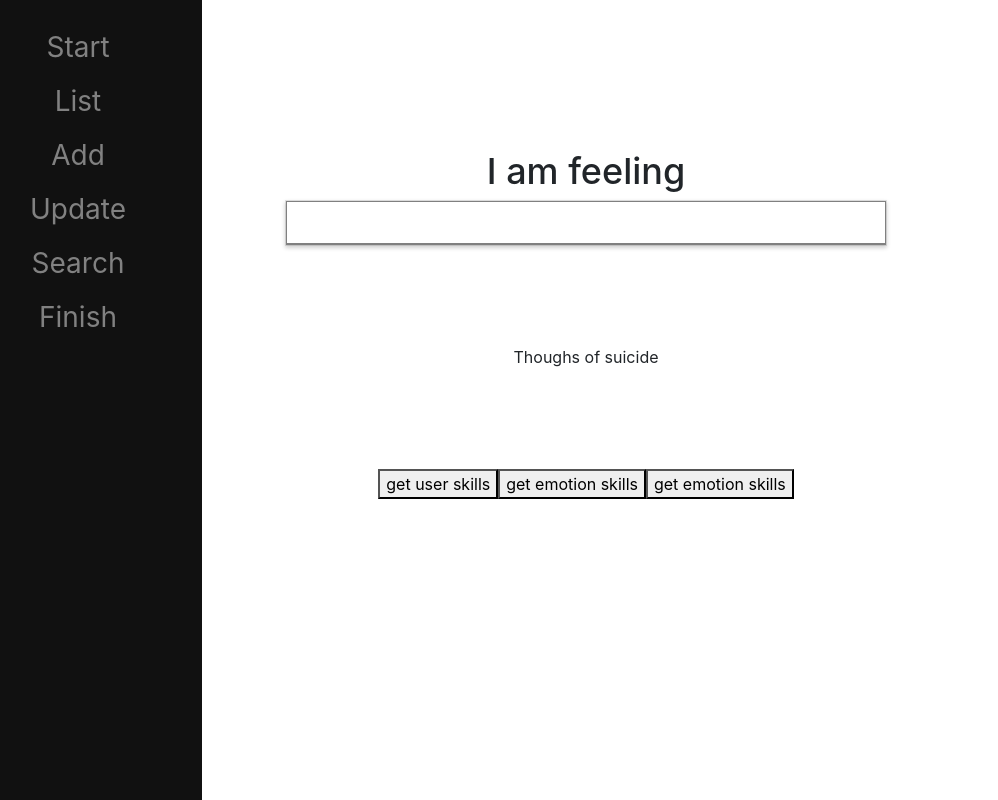
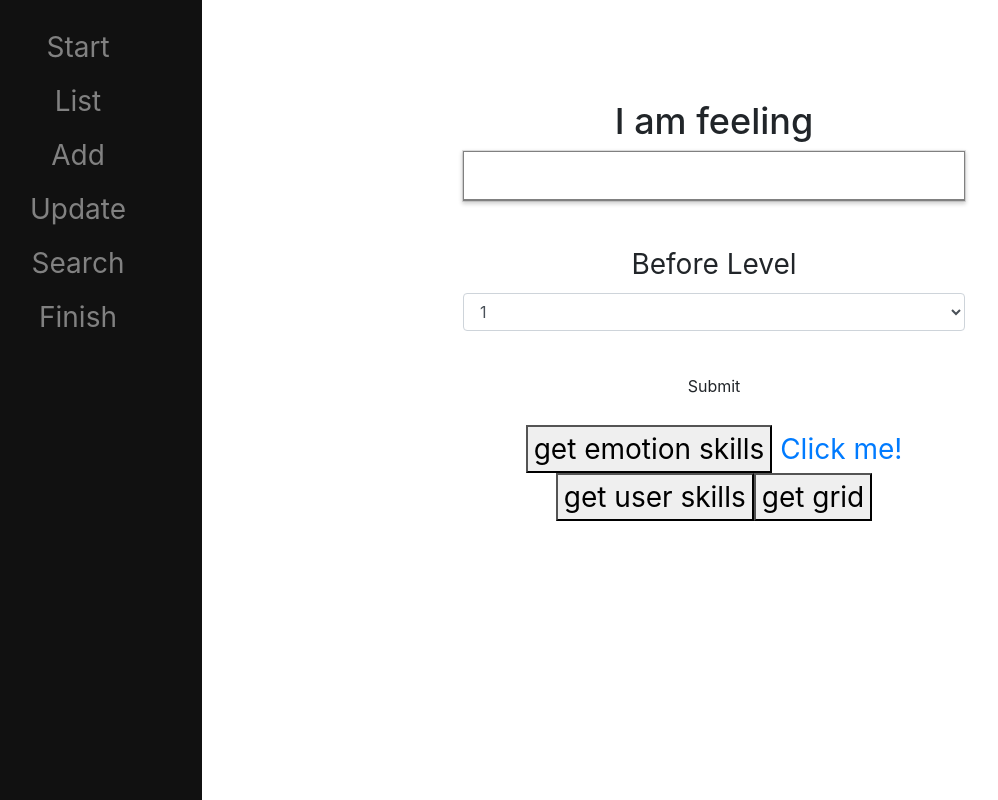
Before and after one commit to gitburd/Pinata-original, a React (Create React App) app in the folder client/: page /feeling in a window 1280 px wide. Shown: the whole page, without its empty margins (54-1052 px from the left). Built offline with nearby package versions, Linux system fonts and the light colour scheme.

Commit message:
finish record hard code works

```diff
--- a/client/src/App.js
+++ b/client/src/App.js
@@ -13,8 +13,8 @@ import './App.css';
 import { BrowserRouter as Router, Route, Link} from 'react-router-dom';
 
 import SkillsList from './components/SkillsList';
-import Search from './components/Search/Search';
-import ImageResults from './components/Image-Results/ImageResults';
+
+
 import AutoCompleteText from './components/AutoCompleteText';
 
 import pinata_big from './components/img/pinata_big.png';
@@ -407,14 +407,15 @@ getEmotionId =(emotion) => {
 
           <Route path="/feeling" exact render = { props =>(
             <React.Fragment>
-              <div className="App-Component">
-                <AutoCompleteText />
+              <div className="main">
+              <div style={{width:'50%', paddingTop:'100px', margin:'0 auto'}}>
+
+                <AutoCompleteText user_id= {this.state.user_id}/>
 
                 <button onClick={this.getUserSkills}>get user skills</button>
-                <button onClick={this.getEmotionSkills}>get emotion skills</button>
-                <button onClick={this.getSkillsGrid}>get emotion skills</button>
+                <button onClick={this.getSkillsGrid}>get grid </button>
 
-
+</div>
               </div>
           </React.Fragment>)} />
 
@@ -510,16 +511,6 @@ getEmotionId =(emotion) => {
 
 
 
-          <Route exact path="/skills" exact render = { props =>(
-            <React.Fragment>
-
-
-              <Search/>
-
-              <SkillsList  skillsList= {this.state.skillsList} />
-              <ImageResults />
-
-            </React.Fragment>)} />
 
 
 
--- a/client/src/components/AutoCompleteText.js
+++ b/client/src/components/AutoCompleteText.js
@@ -1,7 +1,9 @@
 import React, { Component } from 'react'
 import { Link } from 'react-router-dom'
 import '../App.css';
+import 'bootstrap/dist/css/bootstrap.min.css';
 import PropTypes from 'prop-types';
+import { Form }  from 'react-bootstrap';
 
 export default class AutoCompleteText extends Component {
   constructor(props){
@@ -18,50 +20,127 @@ export default class AutoCompleteText extends Component {
 
     ];
     this.state={
-        suggestions:[],
-        text:""
+        emotions:[],
+        text:"",
+        record_id:'',
+        emotion_id:'',
+        emotion_text:'',
+        before_lvl:'',
+        si:'',
+        sh:''
     };
-  }
+
+    this.onSubmit= this.onSubmit.bind(this);
+    this.handleBefore_lvlChange = this.handleBefore_lvlChange.bind(this);
+
+    // end of state
+    }
+
+        handleBefore_lvlChange(before_lvl) {
+        this.setState({before_lvl: before_lvl.target.value})
+        }
+
+        onSubmit =(e)=> {
+        e.preventDefault();
+        // console.log(this.props.state)
+        // this.props.updateRecord(this.state.record_id, this.state.before_lvl, this.state.before_lvl);
+
+
+
+
+        this.setState({
+
+        //     before_lvl:'',
+        //     date:'',
+        //     si:false,
+        //     sh:false,
+            message:`Record updated.`
+            });
+
+        }
+
 
   onTextChanged = (e) =>{
     const value = e.target.value;
-    let suggestions = [];
+    let emotions = [];
     if (value.length >0){
         const regex = new RegExp(`^${value}`, 'i');
-        suggestions = this.items.sort().filter(v => regex.test(v));
+        emotions = this.items.sort().filter(v => regex.test(v));
     }
-        this.setState(() => ({suggestions, text:value}));
+        this.setState(() => ({emotions, text:value}));
 
     }
 
-suggestionSelected(value){
+emotionSelected(value){
+
     this.setState(() =>({
-        text:value,
-        suggeestion:[],
-        item:value
+        emotion_text:value,
+        emotions:[],
+        text:value
     }))
+    this.getEmotionSkills();
+}
+
+
+addRecord  = () => {
+
+    let url = `http://localhost:3001/api/record`
+
+    let newRecord =
+
+      {
+      before_lvl:this.state.before_lvl,
+      si:this.state.si,
+      sh:this.state.sh,
+      user_id:this.props.user_id,
+      date:  "9999-99-01"
+      }
+
+    fetch(url, {
+      method: 'post',
+      body: JSON.stringify(newRecord),
+      headers: { 'Content-Type': 'application/json'}
+
+      })
+    .catch(function(e) {console.log(`something is wrong! : ${e}`); })
+
+}
+
+getEmotionSkills = () => {
+let url = `http://localhost:3001/api/emotionSkills?emotion=${this.state.emotion_text}`
+console.log(url)
+fetch(url, {
+method: 'get',
+headers: { 'Content-Type': 'application/json'}
+})
+.then(res => res.json()).then(json => this.setState({emotionSkillsArray: json})).catch(function(e) {
+console.log(e); // “oh, no!”
+})
+
 }
 
 
 
-
-
-    renderSuggestions(){
-        const {suggestions} = this.state;
-        if (suggestions.length === 0 ){
+    renderEmotions(){
+        const {emotions} = this.state;
+        if (emotions.length === 0 ){
             return null
         }
         return (
+            <div>
             <ul>
-                <Link to={`/grid`}>
-                {suggestions.map((item) => <li onClick={()=>
-                  this.suggestionSelected(item)
+
+                {emotions.map((item) => <li onClick={()=>
+                  this.emotionSelected(item)
 
                 }>{item}</li>)
 
                   }
-                </Link>
+
             </ul>
+
+
+            </div>
         )
     }
 
@@ -74,11 +153,39 @@ suggestionSelected(value){
       <div className="AutoCompleteText">
         <input value={text} type="text" onChange={this.onTextChanged} />
         <ul>
-            {this.renderSuggestions()}
+            {this.renderEmotions()}
         </ul>
 
       </div>
-      <p className='flagText'>Thoughs of suicide</p>
+      <br/>
+
+      <Form>
+        <Form.Group controlId="exampleForm.ControlSelect1">
+    <Form.Label>Before Level</Form.Label>
+    <Form.Control as="select"  defaultValue={this.state.before_lvl}
+  onChange={this.handleBefore_lvlChange.bind(this)}
+  >
+
+      <option>1</option>
+      <option>2</option>
+      <option>3</option>
+      <option>4</option>
+      <option>5</option>
+      <option>6</option>
+      <option>7</option>
+
+    </Form.Control>
+  </Form.Group>
+
+  <input type="submit" value="Submit" className="btn" style={{ margin:'20px'} }
+        />
+</Form>
+
+      <button onClick={this.getEmotionSkills}>get emotion skills</button>
+
+      <Link to={`/grid`}> Click me!</Link>
+
+      {/* <p className='flagText'>Thoughs of suicide</p> */}
       </div>
     )
   }
--- a/client/src/components/FinishRecordPrompt.js
+++ b/client/src/components/FinishRecordPrompt.js
@@ -59,6 +59,7 @@ export default class FinishRecordPrompt extends Component {
 
 
         <h2>How did it go?</h2>
+        <div style={{width:'50%', margin:'0 auto'}}>
         <Form>
         <Form.Group controlId="exampleForm.ControlSelect1">
     <Form.Label>After Level</Form.Label>
@@ -79,6 +80,7 @@ export default class FinishRecordPrompt extends Component {
   <input type="submit" value="Submit" className="btn" style={{ margin:'20px'} }
        onClick={this.onSubmit.bind(this)} />
 </Form>
+</div>
       </div>
     )
   }
```
Also changed, not shown: client/src/components/Skill.js (line endings or trailing spaces), client/src/components/SkillsGrid.js (line endings or trailing spaces).
